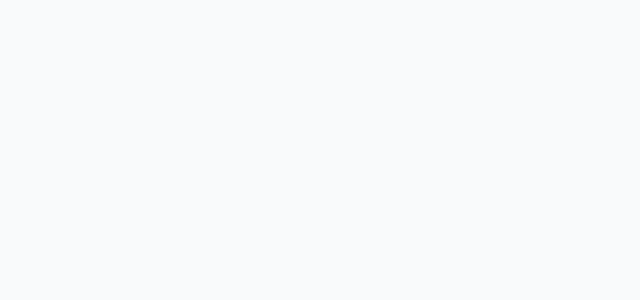
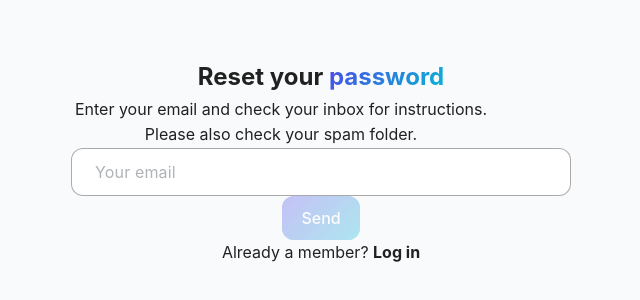
Before and after one commit to GhulamShabbir1/AI-Powered-PDF-Processing-Platform, a Vue app: page /forgetpassword in a window 1280 px wide. Before the commit this address had no page. Shown: the part 238-538 px from the top of the page, without its empty margins (319-959 px from the left). Built offline with nearby package versions, Linux system fonts and the light colour scheme.

Commit message:
forget password page

```diff
--- a/src/pages/auth/ForgetPassword.vue
+++ b/src/pages/auth/ForgetPassword.vue
@@ -0,0 +1,266 @@
+<template>
+    <v-container class="fill-height d-flex justify-center align-center">
+      <v-card class="pa-4 pa-sm-8 elevation-0" max-width="500" width="100%" color="transparent">
+
+        <v-alert
+          v-if="error"
+          type="error"
+          variant="tonal"
+          class="mb-6 rounded-lg"
+          closable
+          @click:close="error = null"
+        >
+          {{ error }}
+        </v-alert>
+
+        <v-fade-transition mode="out-in">
+
+          <v-form v-if="step === 1" @submit.prevent="handleSendOtp" v-model="isEmailValid">
+
+            <div class="text-center mb-8">
+              <h2 class="text-h4 font-weight-bold mb-4">
+                Reset your <span class="text-gradient">password</span>
+              </h2>
+              <p class="text-body-1 text-muted mx-auto" style="max-width: 420px; line-height: 1.6;">
+                Enter your email and check your inbox for instructions. Please also check your spam folder.
+              </p>
+            </div>
+
+            <BaseInput
+              v-model="form.email"
+              placeholder="Your email"
+              type="email"
+              prepend-icon="mdi-email-outline"
+              :rules="emailRules"
+              class="mb-6"
+            />
+
+            <div class="text-center">
+              <BaseButton
+                type="submit"
+                size="large"
+                :loading="isLoading"
+                :disabled="!isEmailValid || isLoading"
+                class="px-10 py-2 text-body-1 font-weight-bold"
+              >
+                Send
+              </BaseButton>
+            </div>
+          </v-form>
+
+
+          <v-form v-else-if="step === 2" @submit.prevent="handleVerifyOtp" v-model="isOtpValid">
+            <div class="text-center mb-8">
+              <h2 class="text-h4 font-weight-bold mb-4">
+                Verify your <span class="text-gradient">email</span>
+              </h2>
+              <p class="text-body-1 text-muted mx-auto" style="max-width: 420px; line-height: 1.6;">
+                Enter the 6-digit code sent to <strong>{{ form.email }}</strong>.
+              </p>
+            </div>
+
+            <BaseInput
+              v-model="form.otp"
+              placeholder="OTP Code"
+              type="text"
+              prepend-icon="mdi-shield-key-outline"
+              :rules="otpRules"
+              class="mb-8"
+            />
+
+            <div class="text-center">
+              <BaseButton
+                type="submit"
+                size="large"
+                :loading="isLoading"
+                :disabled="!isOtpValid || isLoading"
+                class="px-10 py-2 text-body-1 font-weight-bold"
+              >
+                Verify Code
+              </BaseButton>
+            </div>
+
+            <div class="text-center mt-6">
+              <v-btn
+                variant="text"
+                size="small"
+                color="primary"
+                @click="handleSendOtp"
+                :disabled="isLoading"
+                class="font-weight-bold text-none"
+              >
+                Didn't receive it? Resend
+              </v-btn>
+            </div>
+          </v-form>
+
+
+          <v-form v-else-if="step === 3" @submit.prevent="handleResetPassword" v-model="isPasswordValid">
+            <div class="text-center mb-8">
+              <h2 class="text-h4 font-weight-bold mb-4">
+                Set new <span class="text-gradient">password</span>
+              </h2>
+              <p class="text-body-1 text-muted mx-auto" style="max-width: 420px; line-height: 1.6;">
+                Create a strong new password for your account.
+              </p>
+            </div>
+
+            <BaseInput
+              v-model="form.newPassword"
+              placeholder="New Password"
+              type="password"
+              prepend-icon="mdi-lock-outline"
+              :rules="passwordRules"
+              class="mb-4"
+            />
+
+            <BaseInput
+              v-model="form.confirmPassword"
+              placeholder="Confirm New Password"
+              type="password"
+              prepend-icon="mdi-lock-check-outline"
+              :rules="confirmPasswordRules"
+              class="mb-8"
+            />
+
+            <div class="text-center">
+              <BaseButton
+                type="submit"
+                size="large"
+                :loading="isLoading"
+                :disabled="!isPasswordValid || isLoading"
+                class="px-10 py-2 text-body-1 font-weight-bold"
+              >
+                Update Password
+              </BaseButton>
+            </div>
+          </v-form>
+
+
+          <div v-else class="text-center">
+            <v-icon color="success" size="64" class="mb-4">mdi-check-circle-outline</v-icon>
+            <h2 class="text-h4 font-weight-bold mb-4">Password <span class="text-gradient">Reset!</span></h2>
+            <p class="text-body-1 text-muted mx-auto mb-10" style="max-width: 420px; line-height: 1.6;">
+              Your password has been successfully updated. You can now log in securely.
+            </p>
+            <BaseButton
+              size="large"
+              @click="$router.push('/login')"
+              class="px-10 py-2 text-body-1 font-weight-bold"
+            >
+              Proceed to Login
+            </BaseButton>
+          </div>
+        </v-fade-transition>
+
+        <div v-if="step !== 4" class="text-center mt-12">
+          <p class="text-body-1 text-muted">
+            Already a member?
+            <router-link
+              to="/login"
+              class="font-weight-bold text-primary text-decoration-underline"
+              style="text-underline-offset: 4px;"
+            >
+              Log in
+            </router-link>
+          </p>
+        </div>
+
+      </v-card>
+    </v-container>
+  </template>
+
+  <script setup lang="ts">
+  import { ref, reactive } from 'vue';
+  import BaseInput from '../../components/base/BaseInput.vue';
+  import BaseButton from '../../components/base/BaseButton.vue';
+  import { validateEmail, validatePassword, validateConfirmPassword } from '../../utils/validators';
+
+  const step = ref(1);
+  const isLoading = ref(false);
+  const error = ref<string | null>(null);
+
+  const isEmailValid = ref(false);
+  const isOtpValid = ref(false);
+  const isPasswordValid = ref(false);
+
+  const form = reactive({
+    email: '',
+    otp: '',
+    newPassword: '',
+    confirmPassword: ''
+  });
+
+  // Utilizing your custom validator rules
+  const emailRules = [
+    (v: string) => !!v || 'Email is required',
+    (v: string) => validateEmail(v) || 'Please enter a valid email address'
+  ];
+
+  const otpRules = [
+    (v: string) => !!v || 'OTP is required',
+    (v: string) => v.length === 6 || 'OTP must be exactly 6 digits'
+  ];
+
+  const passwordRules = [
+    (v: string) => !!v || 'Password is required',
+    (v: string) => {
+      const result = validatePassword(v);
+      return result.valid || result.error;
+    }
+  ];
+
+  const confirmPasswordRules = [
+    (v: string) => !!v || 'Please confirm your password',
+    (v: string) => {
+      const result = validateConfirmPassword(form.newPassword, v);
+      return result.valid || result.error;
+    }
+  ];
+
+  // Mocked Handlers
+  const handleSendOtp = async () => {
+    if (!isEmailValid.value) return;
+    isLoading.value = true;
+    error.value = null;
+
+    try {
+      await new Promise(resolve => setTimeout(resolve, 1000));
+      step.value = 2;
+    } catch (err: any) {
+      error.value = err.message || 'Failed to send OTP.';
+    } finally {
+      isLoading.value = false;
+    }
+  };
+
+  const handleVerifyOtp = async () => {
+    if (!isOtpValid.value) return;
+    isLoading.value = true;
+    error.value = null;
+
+    try {
+      await new Promise(resolve => setTimeout(resolve, 1000));
+      step.value = 3;
+    } catch (err: any) {
+      error.value = err.message || 'Invalid OTP.';
+    } finally {
+      isLoading.value = false;
+    }
+  };
+
+  const handleResetPassword = async () => {
+    if (!isPasswordValid.value) return;
+    isLoading.value = true;
+    error.value = null;
+
+    try {
+      await new Promise(resolve => setTimeout(resolve, 1000));
+      step.value = 4;
+    } catch (err: any) {
+      error.value = err.message || 'Failed to reset password.';
+    } finally {
+      isLoading.value = false;
+    }
+  };
+  </script>
--- a/src/router/index.ts
+++ b/src/router/index.ts
@@ -1,5 +1,6 @@
 import { createRouter, createWebHistory } from 'vue-router'
 import Home from '../pages/landing/Home.vue'
+import ForgetPassword from '../pages/auth/ForgetPassword.vue'
 
 const router = createRouter({
   history: createWebHistory(import.meta.env.BASE_URL),
@@ -9,6 +10,11 @@ const router = createRouter({
       name: 'home',
       component: Home,
     },
+    {
+      path: '/forgetpassword',
+      name: 'ForgetPassword',
+      component: ForgetPassword,
+    },
     // Add other routes as needed
   ],
 })
```
